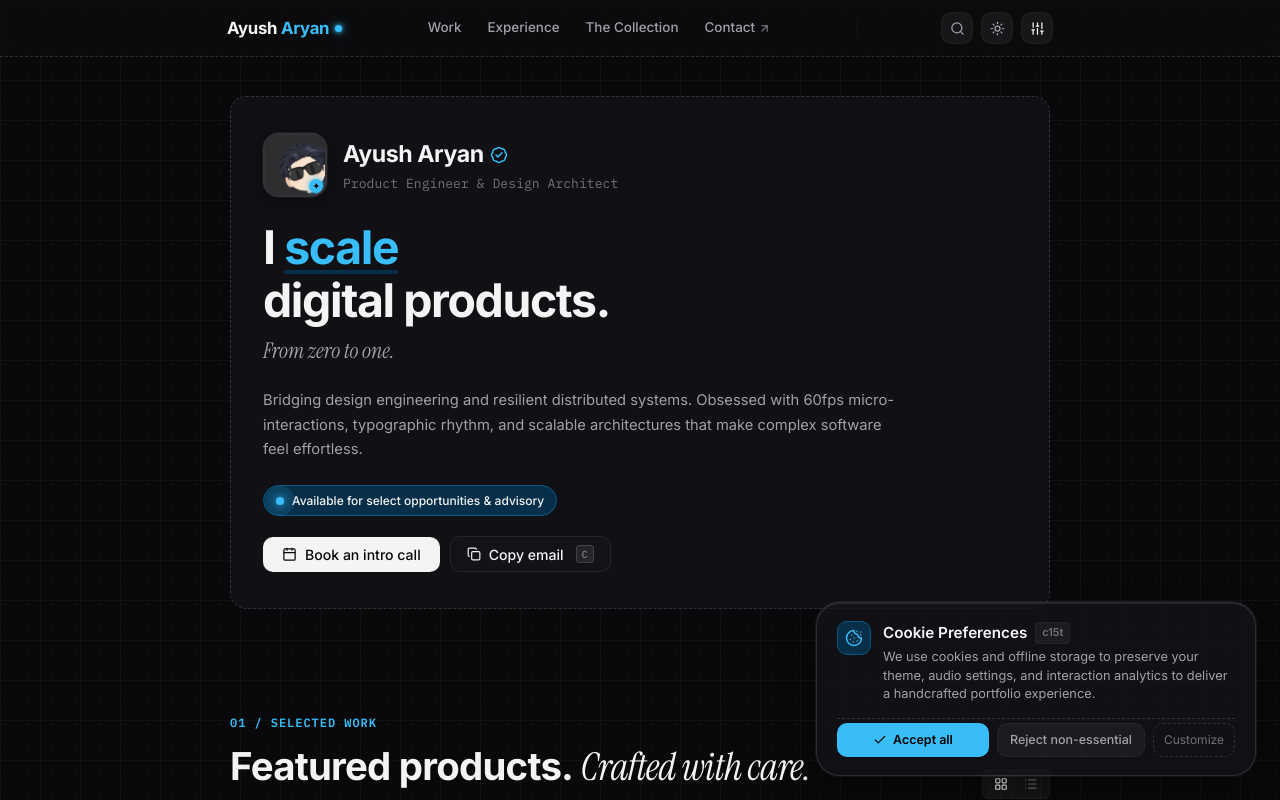
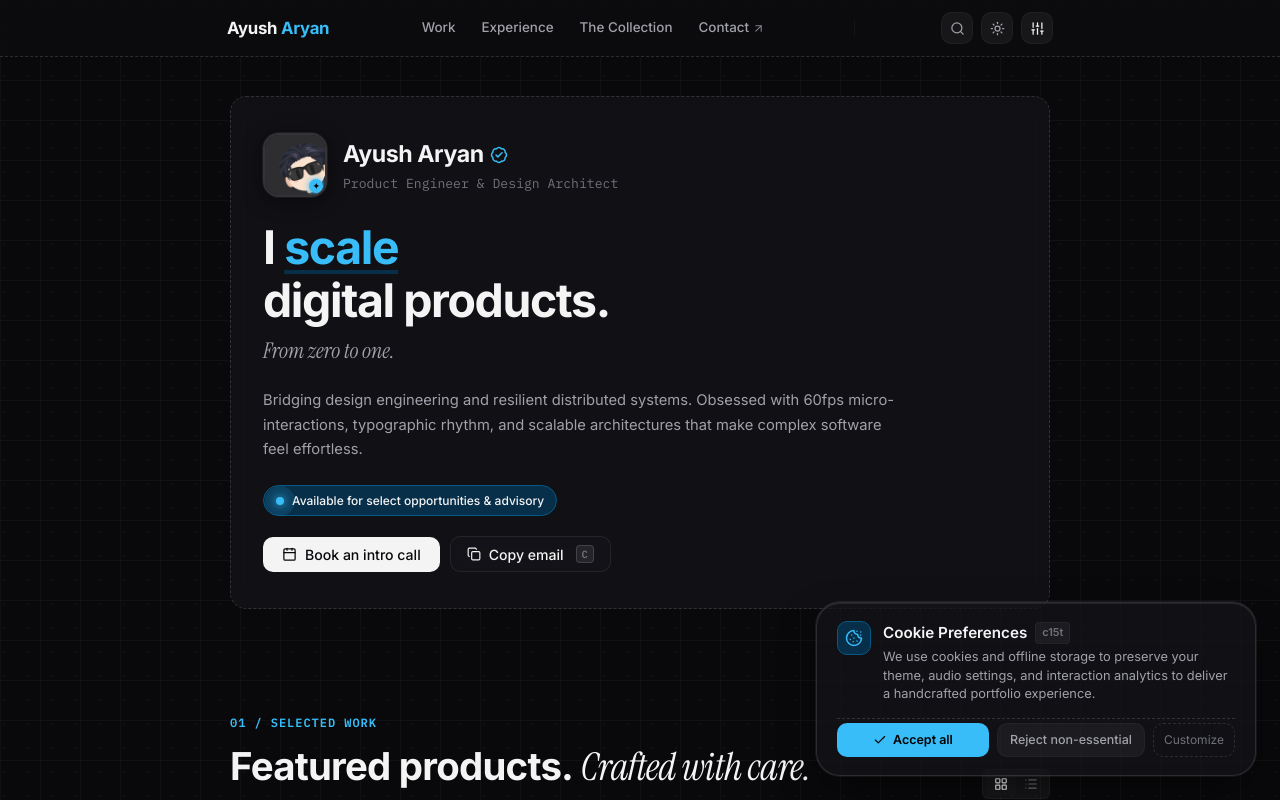
Before and after one commit to ayusharyaneth/Ayush, a React (Vite) app: page / in a window 1280 px wide. Shown: the top 800 px of the page. Built offline with nearby package versions, Linux system fonts and the light colour scheme.

Commit message:
Auto sync portfolio: 2026-10-13 21:47:15

```diff
--- a/src/components/Navbar.css
+++ b/src/components/Navbar.css
@@ -23,7 +23,7 @@
   backdrop-filter: blur(16px);
   -webkit-backdrop-filter: blur(16px);
   border-bottom: 1px dashed var(--border-dashed);
-  padding: 0;
+  padding: 4px 16px;
 }
 
 /* State 2: Scrolled Floating Dock Mode */
@@ -49,19 +49,18 @@
   justify-content: space-between;
   gap: 14px;
   box-sizing: border-box;
+  height: 48px;
+  padding: 0 16px;
   transition:
-    height 0.35s var(--ease-spring),
-    padding 0.35s var(--ease-spring),
     border-radius 0.35s var(--ease-spring),
     background 0.3s ease,
     border-color 0.3s ease,
-    box-shadow 0.35s var(--ease-spring),
-    transform 0.35s var(--ease-spring);
+    box-shadow 0.35s var(--ease-spring);
 }
 
 /* Unscrolled Pill Styling */
 .navbar-header:not(.scrolled) .navbar-pill {
-  height: var(--header-height);
+  height: 48px;
   padding: 0 16px;
   border-radius: 0;
   background: transparent;
@@ -137,22 +136,19 @@
   opacity: 0.9;
 }
 
-/* Signature Glowing Dot inside Brand Logo */
-.navbar-brand-dot {
+/* Spatial anchor slot inside logo beside 'Aryan' */
+.navbar-brand-dot-anchor {
   display: inline-block;
   width: 7px;
   height: 7px;
-  border-radius: 9999px;
-  background: var(--accent);
-  box-shadow:
-    0 0 10px 2px var(--accent-glow),
-    0 0 4px var(--accent);
   margin-left: 2px;
+  vertical-align: middle;
+  visibility: hidden; /* Geometry anchor only; .navbar-indicator renders the actual visible morphing dot */
+  pointer-events: none;
   flex-shrink: 0;
-  vertical-align: middle;
 }
 
-/* Shared Animated Underline Indicator (for active navigation section) */
+/* Single Shared Animated Indicator (Dot-to-Underline morph driven by Motion) */
 .navbar-indicator {
   position: absolute;
   top: 0;
@@ -160,11 +156,23 @@
   pointer-events: none;
   background: var(--accent);
   z-index: 10;
+  will-change: transform, width, height, border-radius, box-shadow;
+  transition:
+    box-shadow 0.3s cubic-bezier(0.16, 1, 0.3, 1);
+}
+
+.navbar-indicator.is-dot {
+  border-radius: 9999px;
+  box-shadow:
+    0 0 10px 2px var(--accent-glow),
+    0 0 4px var(--accent);
+}
+
+.navbar-indicator.is-underline {
   border-radius: 2px;
   box-shadow:
     0 0 8px 1.5px var(--accent-glow),
     0 1px 2px rgba(0, 0, 0, 0.2);
-  will-change: transform, width, height, opacity;
 }
 
 @media (prefers-reduced-motion: reduce) {
```
